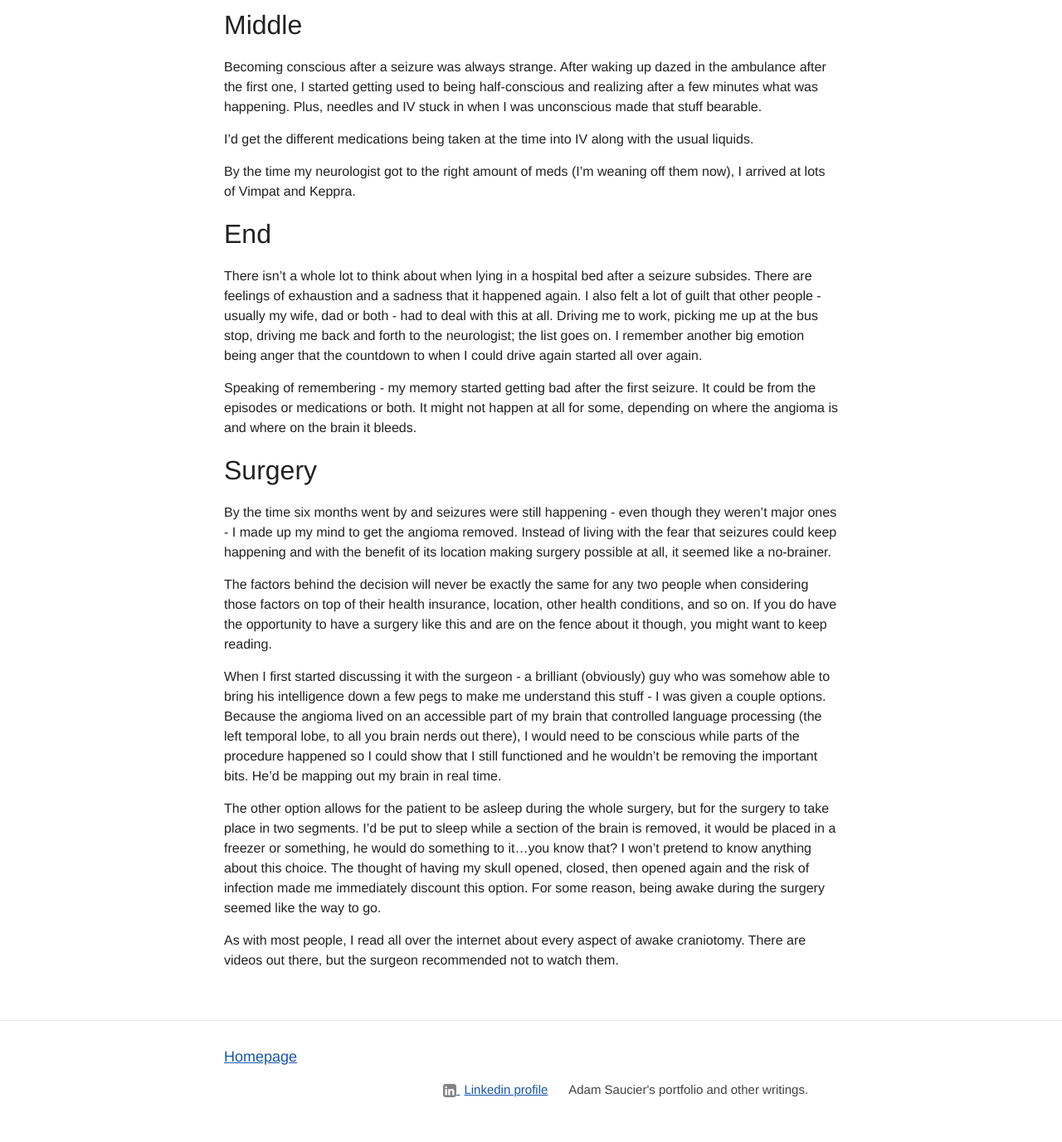
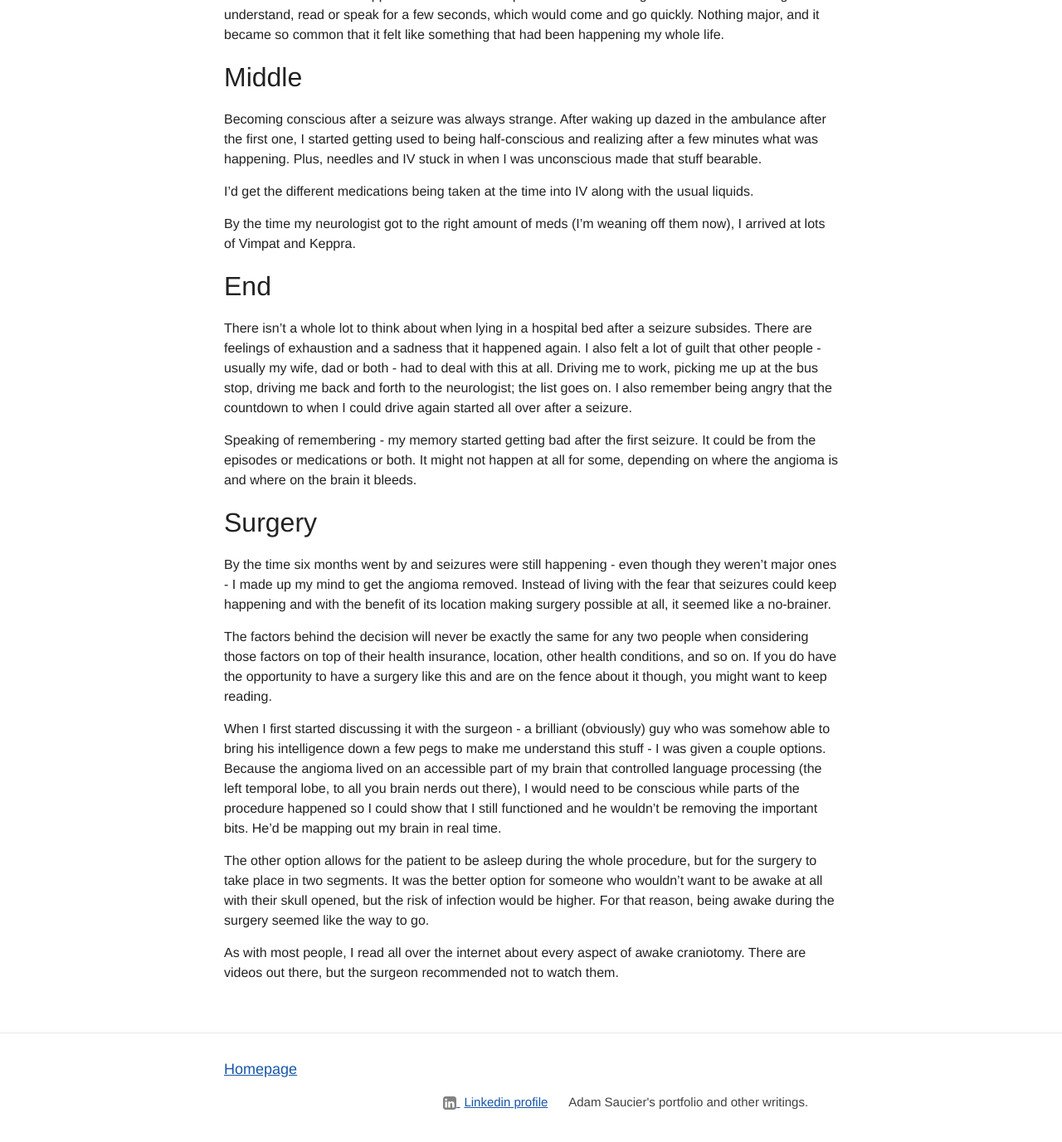
Before and after one commit to ajsaucier/ajsaucier.github.io, a Jekyll site: the page built from _posts/2019-02-07-a-look-back-on-brain-surgery.md, in a window 1280 px wide and 1400 px high, scrolled down 725 px. Shown: the top 1377 px of the window at 83% size. Built offline with Jekyll 4.4.1, drawn with Linux system fonts in a browser that asks for light colours; some of the changed text lies outside the part shown.

Commit message:
Update Post “2019-02-07-a-look-back-on-brain-surgery”

```diff
--- a/_posts/2019-02-07-a-look-back-on-brain-surgery.md
+++ b/_posts/2019-02-07-a-look-back-on-brain-surgery.md
@@ -6,9 +6,11 @@
   A story about brain surgery to remove a cavernous angioma and the events that
   led up to it
 ---
-It’s been almost exactly a year since getting a cavernous angioma removed in awake craniotomy. Over 12 months almost all the scar scabs are almost gone,but the scar is still there and always admired by barbers. I think it might be worth sharing the experience with others planning for it personally or with family and friends who are.
+It’s been almost exactly a year since getting a cavernous angioma removed in awake craniotomy. Over 12 months almost all the scar scabs are gone, but the scar is still there and always admired by barbers. I think it might be worth sharing the experience with others planning for it personally or with family and friends who are.
 
 My first tonic-clonic (aka grand mal) seizure happened the night of January 6, 2017 while I was asleep. I never imagined I’d experience something like that, after reading the harrowing graphic novel Epileptic by David Beauchard a decade ago. I had four more following that, with the last one happening in May 2017. Compared to the visualization of the graphic novel, mine were relatively uneventful internally. I’m not sure what others experience during episodes, but I don’t remember anything during mine other than the very beginning, middle and end.
+
+Over 12 months almost all the scar scabs are gone, but the scar is still there and always admired by barbers
 
 ## Beginning
 
@@ -22,12 +24,11 @@
 
 I’d get the different medications being taken at the time into IV along with the usual liquids.
 
-By
-the time my neurologist got to the right amount of meds (I’m weaning off them now), I arrived at lots of Vimpat and Keppra.
+By the time my neurologist got to the right amount of meds (I’m weaning off them now), I arrived at lots of Vimpat and Keppra.
 
 ## End
 
-There isn’t a whole lot to think about when lying in a hospital bed after a seizure subsides. There are feelings of exhaustion and a sadness that it happened again. I also felt a lot of guilt that other people - usually my wife, dad or both - had to deal with this at all. Driving me to work, picking me up at the bus stop, driving me back and forth to the neurologist; the list goes on. I remember another big emotion being anger that the countdown to when I could drive again started all over again.
+There isn’t a whole lot to think about when lying in a hospital bed after a seizure subsides. There are feelings of exhaustion and a sadness that it happened again. I also felt a lot of guilt that other people - usually my wife, dad or both - had to deal with this at all. Driving me to work, picking me up at the bus stop, driving me back and forth to the neurologist; the list goes on. I also remember being angry that the countdown to when I could drive again started all over after a seizure.
 
 Speaking of remembering - my memory started getting bad after the first seizure. It could be from the episodes or medications or both. It might not happen at all for some, depending on where the angioma is and where on the brain it bleeds.
 
@@ -39,6 +40,6 @@
 
 When I first started discussing it with the surgeon - a brilliant (obviously) guy who was somehow able to bring his intelligence down a few pegs to make me understand this stuff - I was given a couple options. Because the angioma lived on an accessible part of my brain that controlled language processing (the left temporal lobe, to all you brain nerds out there), I would need to be conscious while parts of the procedure happened so I could show that I still functioned and he wouldn’t be removing the important bits. He’d be mapping out my brain in real time.
 
-The other option allows for the patient to be asleep during the whole surgery, but for the surgery to take place in two segments. I’d be put to sleep while a section of the brain is removed, it would be placed in a freezer or something, he would do something to it...you know that? I won’t pretend to know anything about this choice. The thought of having my skull opened, closed, then opened again and the risk of infection made me immediately discount this option. For some reason, being awake during the surgery seemed like the way to go.
+The other option allows for the patient to be asleep during the whole procedure, but for the surgery to take place in two segments. It was the better option for someone who wouldn't want to be awake at all with their skull opened, but the risk of infection would be higher. For that reason, being awake during the surgery seemed like the way to go.
 
 As with most people, I read all over the internet about every aspect of awake craniotomy. There are videos out there, but the surgeon recommended not to watch them.
```
